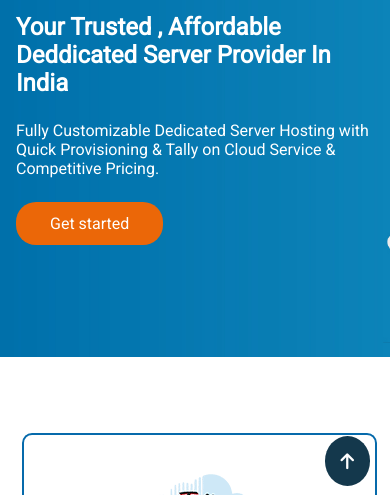
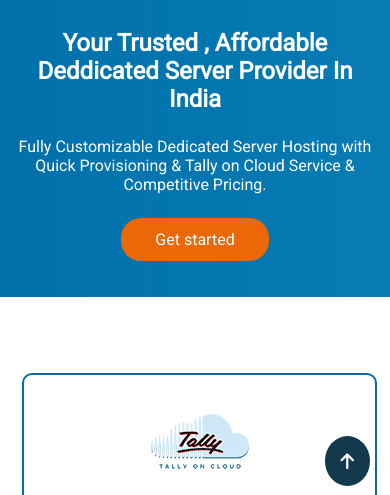
Before and after one commit to Karan0723/hostingo, a plain HTML site: page index.html in a window 390 px wide. Shown: the part 328-823 px from the top of the page. Drawn offline with Linux system fonts and the light colour scheme; a web font is replaced by a local one.

Commit message:
Update website content

```diff
--- a/phone.css
+++ b/phone.css
@@ -49,8 +49,18 @@
     }
 
     #your-section {
-        height: 360px;
+        width: 100%;
+        height: 300px;
+        background: url(assest/image/banner-1.jpg);
+        background-repeat: no-repeat;
+        background-size: auto;
+        color: white;
+        position: relative;
+        text-align: center;
+    }
 
+    #your-section .container h1 {
+        margin: 16px 0px;
     }
 
 
--- a/style.css
+++ b/style.css
@@ -275,11 +275,12 @@
 
 
 
-#your-section .container {
+#your-section .container  {
     position: absolute;
     top: 120px;
     left: 150px;
     width: 45%;
+
 }
 
 #your-section .container p {
```
Also changed, not shown: index.html (indentation only).
